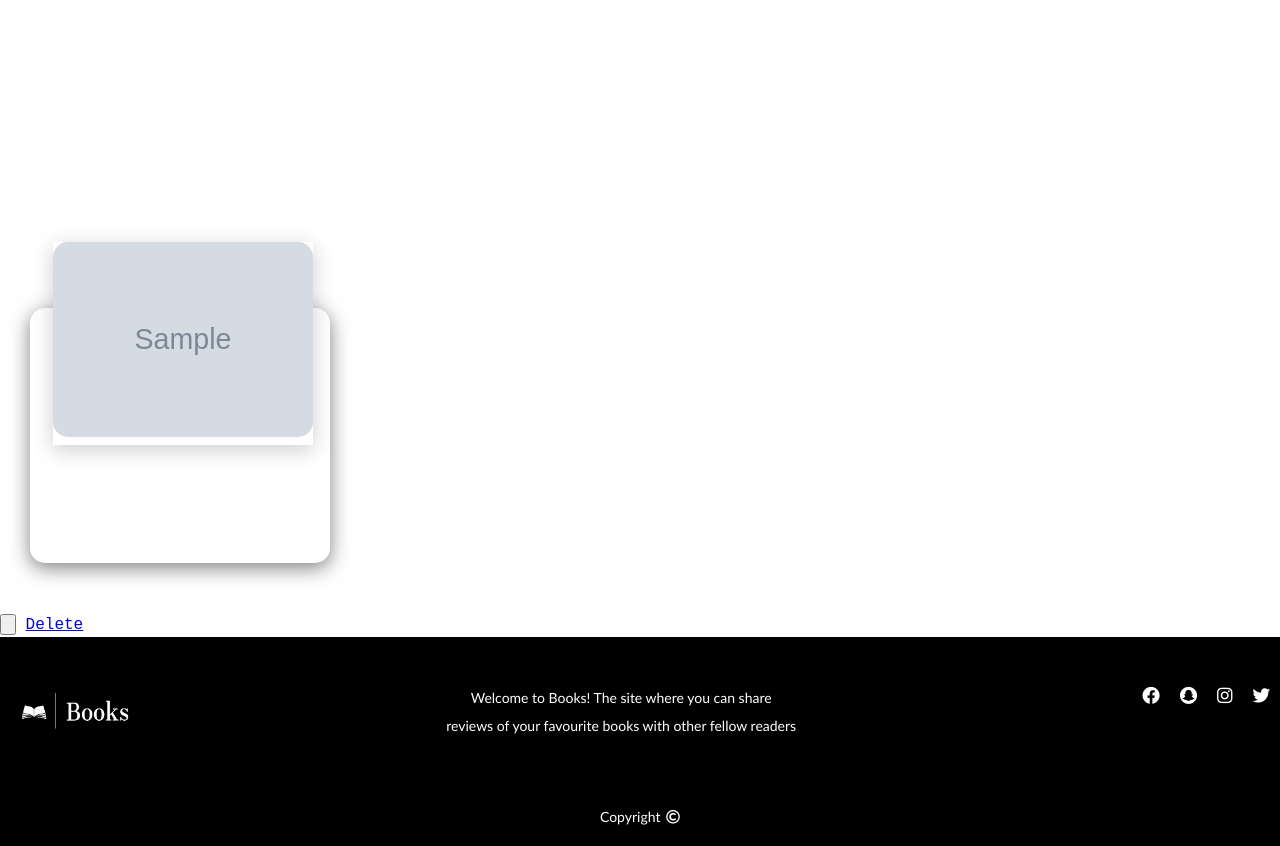
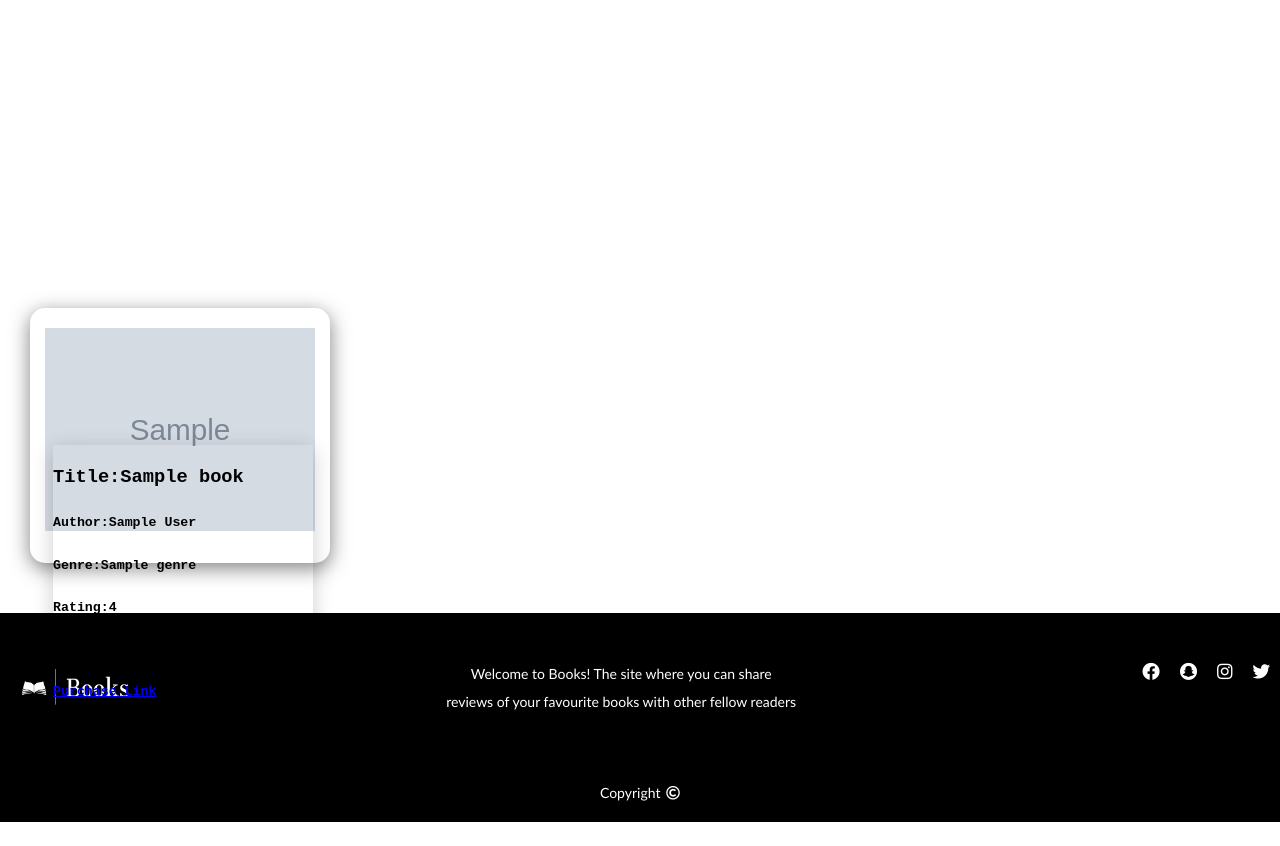
Before and after one commit to IzzySoprano/Books-MS3, a Flask app: page / in a window 1280 px wide. Shown: the part 628-1474 px from the top of the page. After the commit the page ends 1450 px from the top, so only its background shows below. Run offline with Flask 2, Linux system fonts and the light colour scheme; grey boxes marked "Sample" are stand-in pictures; a database or web service that is not in the repository returns one stand-in record (values such as "Sample title"); some libraries are stand-ins or nearby versions.

Commit message:
Correctly styled book cards with CSS

```diff
--- a/templates/home.html
+++ b/templates/home.html
@@ -20,30 +20,29 @@
 
 <!-- Book Reviews section-->
 
+<div class="book-container">
   {% for book in books_variable %}
 
-<div class="book-container">
   <div class="card">
+    <img src=" {{ book.image_url }} ">
     <div class="image">
-      <img src=" {{ book.image_url }} ">
-    </div>
-    <div class="content">
-      <h3>{{- book.book_title -}}</h3>
-      <p>{{- book.author -}}
-        {{- book.genre -}}
-        {{- book.rating -}}
-        {{- book.book_review -}}
-        {{- book.purchase_link -}}
-      </p>
-    </div>
+      <div class="book-details">
+        <h3> Title: {{- book.book_title -}}</h3>
+        <h5> Author: {{- book.author -}}</h5>
+        <h5> Genre: {{- book.genre -}}</h5>
+        <h5> Rating: {{- book.rating -}}</h5>
+        <h5> Review: {{- book.book_review -}}</h5>
+        <h5> <a href="{{- book.purchase_link -}}"> Purchase Link </a></h5>
       </div>
     </div>
 
     <form action='' method="post">
-  <input type= "submit" value="" >
+      <input type="submit" value="">
       <a href='/delete_book/{{book._id}}'>Delete</a>
     </form>
+  </div>
 
   {% endfor %}
+</div>
 
 {% endblock %}
```
Lines whose indentation alone changed are shown as unchanged.
